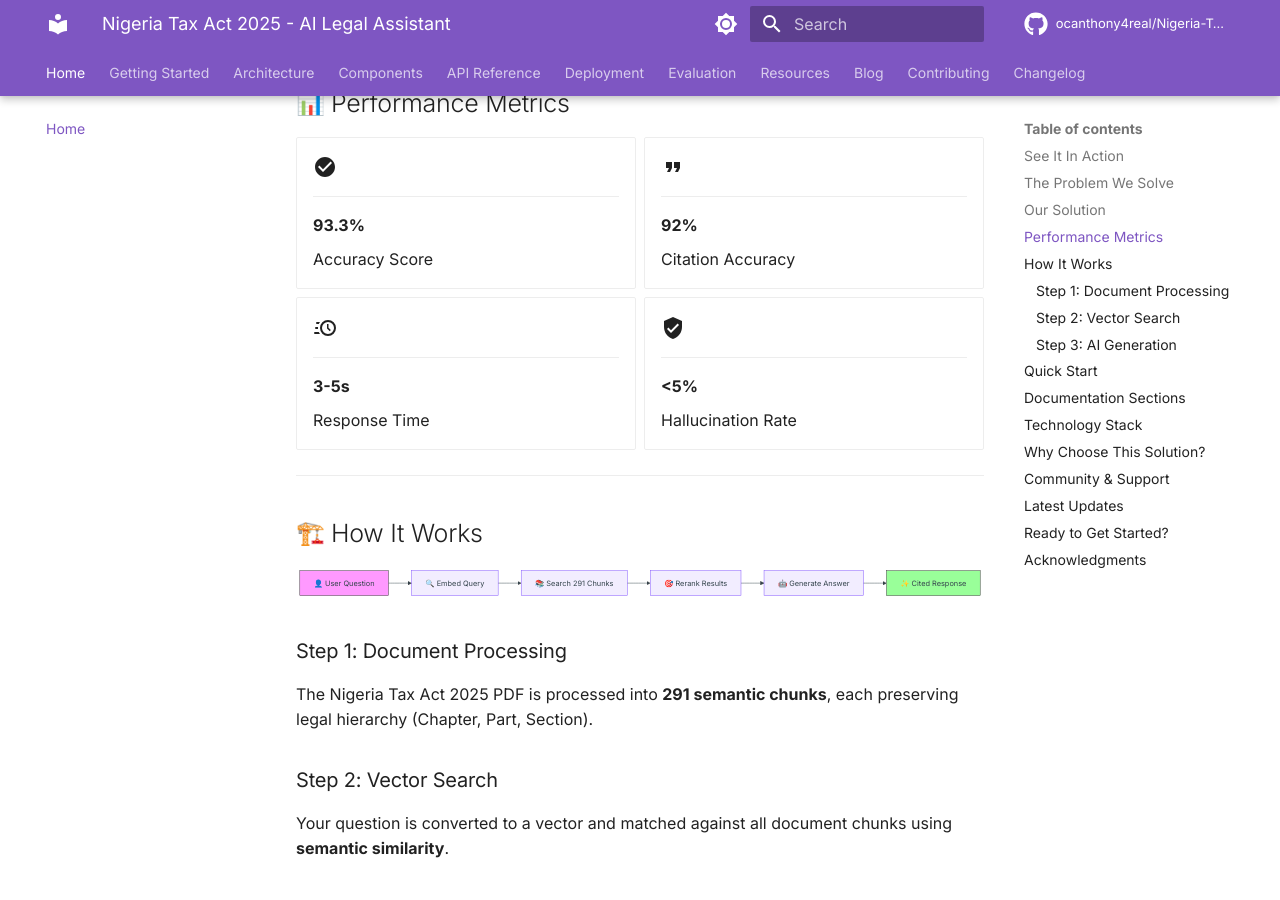
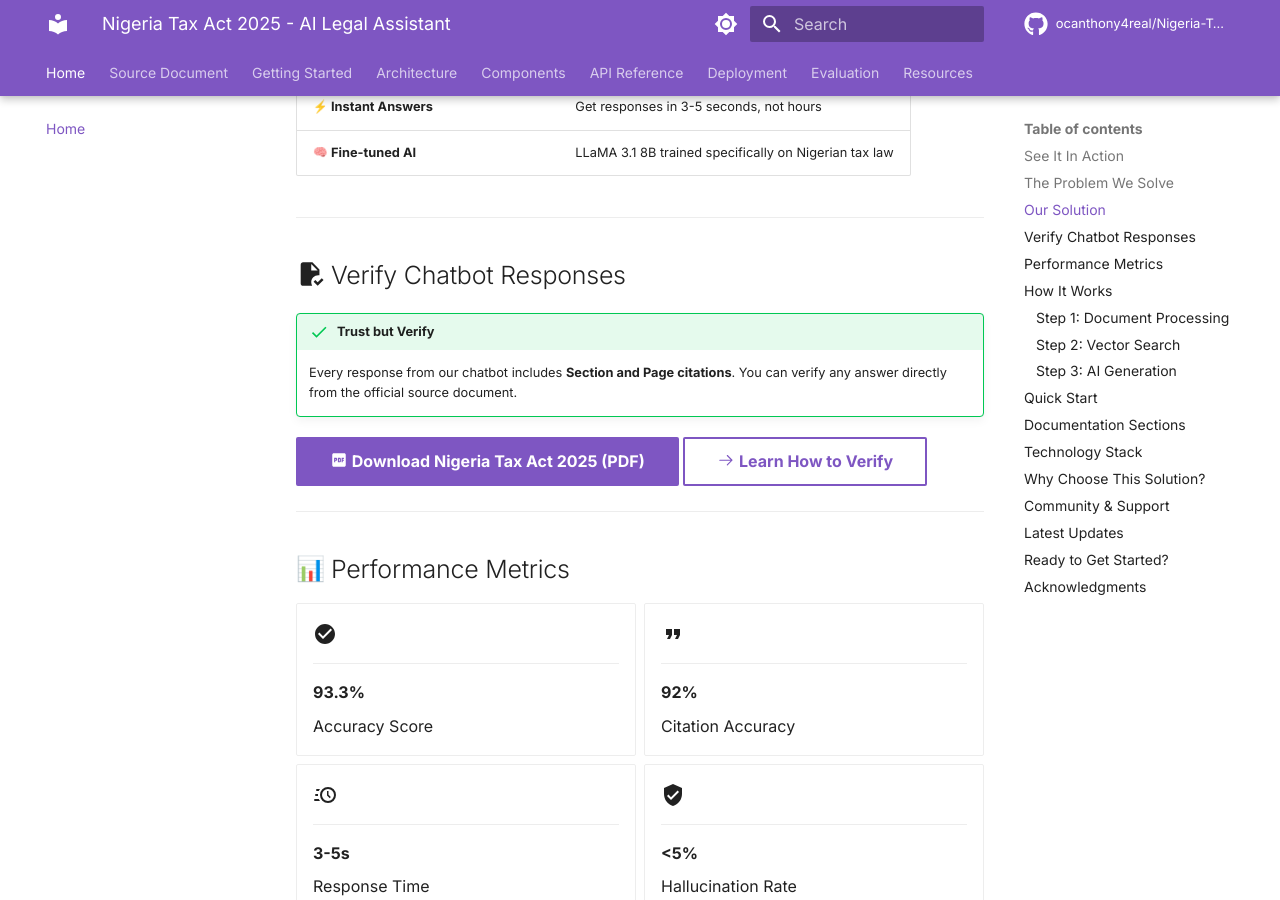
Before and after one commit to ocanthony4real/Nigeria-Tax-Bill-Chatbox, an MkDocs documentation site: the page built from docs/index.md, in a window 1280 px wide and 900 px high, scrolled down 1621 px. Built offline with MkDocs 1.6.1 and Material for MkDocs 9.7.7, drawn with Linux system fonts in a browser that asks for light colours; emoji names are drawn with the system emoji font; comment, search, counter and statistics services are not loaded; some of the changed text lies outside the part shown.

Commit message:
Add source document for response verification
- Add Nigeria Tax Act 2025 PDF for users to verify chatbot citations
- Create source-document.md page with download and verification guide
- Add "Verify Responses" section to homepage
- Remove Blog, Contributing, Changelog sections from navigation

```diff
--- a/docs/index.md
+++ b/docs/index.md
@@ -85,6 +85,20 @@ description: AI-powered legal assistant for Nigerian tax law with accurate, cita
 | :shield: **Grounded Responses** | AI prevents hallucination by using only official text |
 | :zap: **Instant Answers** | Get responses in 3-5 seconds, not hours |
 | :brain: **Fine-tuned AI** | LLaMA 3.1 8B trained specifically on Nigerian tax law |
+
+</div>
+
+---
+
+## :material-file-check: Verify Chatbot Responses
+
+<div class="verification-section" markdown>
+
+!!! success "Trust but Verify"
+    Every response from our chatbot includes **Section and Page citations**. You can verify any answer directly from the official source document.
+
+[:material-file-pdf-box: Download Nigeria Tax Act 2025 (PDF)](source-document.md){ .md-button .md-button--primary }
+[:octicons-arrow-right-24: Learn How to Verify](source-document.md){ .md-button }
 
 </div>
 
@@ -296,14 +310,6 @@ A **fine-tuned LLaMA 3.1 8B** model generates accurate answers with proper citat
 
     [:octicons-arrow-right-24: Troubleshooting](troubleshooting.md)
 
--   :material-account-group:{ .lg .middle } **Contributing**
-
-    ---
-
-    Help improve the project
-
-    [:octicons-arrow-right-24: Contributing Guide](contributing.md)
-
 -   :material-message:{ .lg .middle } **Feedback**
 
     ---
@@ -326,7 +332,7 @@ A **fine-tuned LLaMA 3.1 8B** model generates accurate answers with proper citat
     - Scale-to-zero for cost optimization
     - Comprehensive documentation
 
-    [:octicons-arrow-right-24: View Changelog](changelog.md)
+    [:octicons-arrow-right-24: View Source Document](source-document.md)
 
 ---
 
--- a/mkdocs.yml
+++ b/mkdocs.yml
@@ -107,8 +107,12 @@ extra:
     - icon: fontawesome/solid/globe
       link: https://r8eqkf6a2g.us-east-1.awsapprunner.com
 
+extra_css:
+  - stylesheets/extra.css
+
 nav:
   - Home: index.md
+  - Source Document: source-document.md
   - Getting Started:
     - getting-started/index.md
     - Installation: getting-started/installation.md
@@ -145,6 +149,3 @@ nav:
     - Troubleshooting: troubleshooting.md
     - Use Cases: use-cases.md
     - Glossary: glossary.md
-  - Blog: blog/index.md
-  - Contributing: contributing.md
-  - Changelog: changelog.md
```
Also changed, not shown: docs/source-document.md (added, +109 -0 lines), 1 other file.
